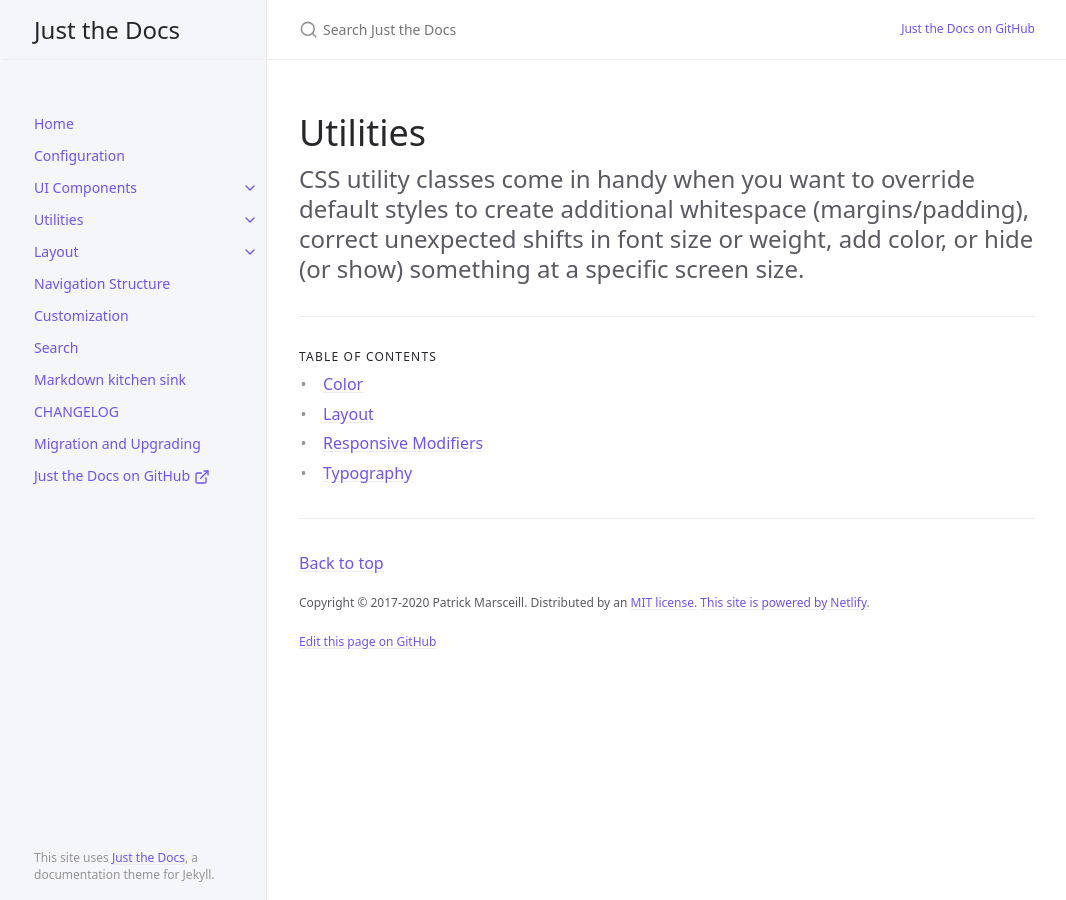
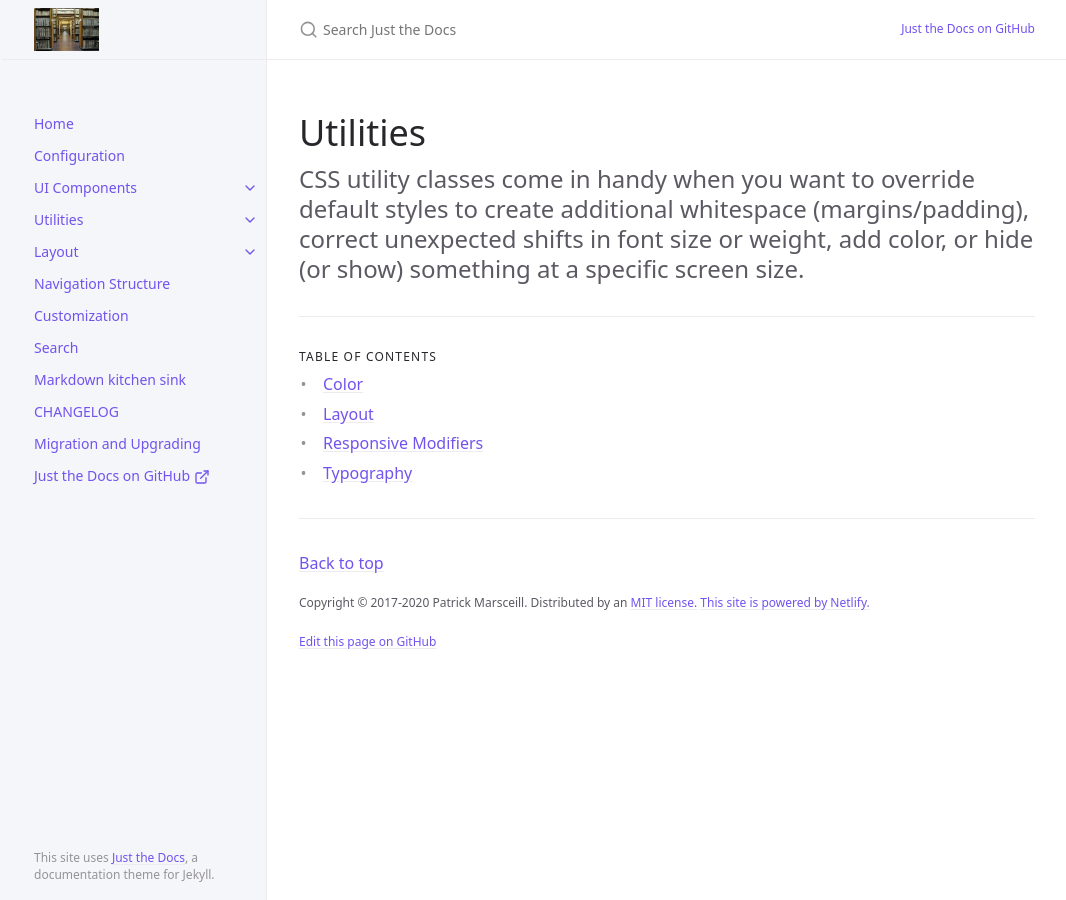
Before and after one commit to idmstudy/idmstudy.github.io, a Jekyll site: the page built from docs/utilities/utilities.md, in a window 1280 px wide. Shown: the whole page, without its empty margins (105-1171 px from the left). Built offline with Jekyll 4.4.1, drawn with Linux system fonts in a browser that asks for light colours; cached includes are drawn as plain includes.

Commit message:
Update _config.yml

```diff
--- a/_config.yml
+++ b/_config.yml
@@ -50,7 +50,7 @@ exclude:
    - fixtures/
 
 # Set a path/url to a logo that will be displayed instead of the title
-#logo: "/assets/images/just-the-docs.png"
+logo: "/assets/images/small-image.jpg"
 
 # Enable or disable the site search
 # Supports true (default) or false
```
